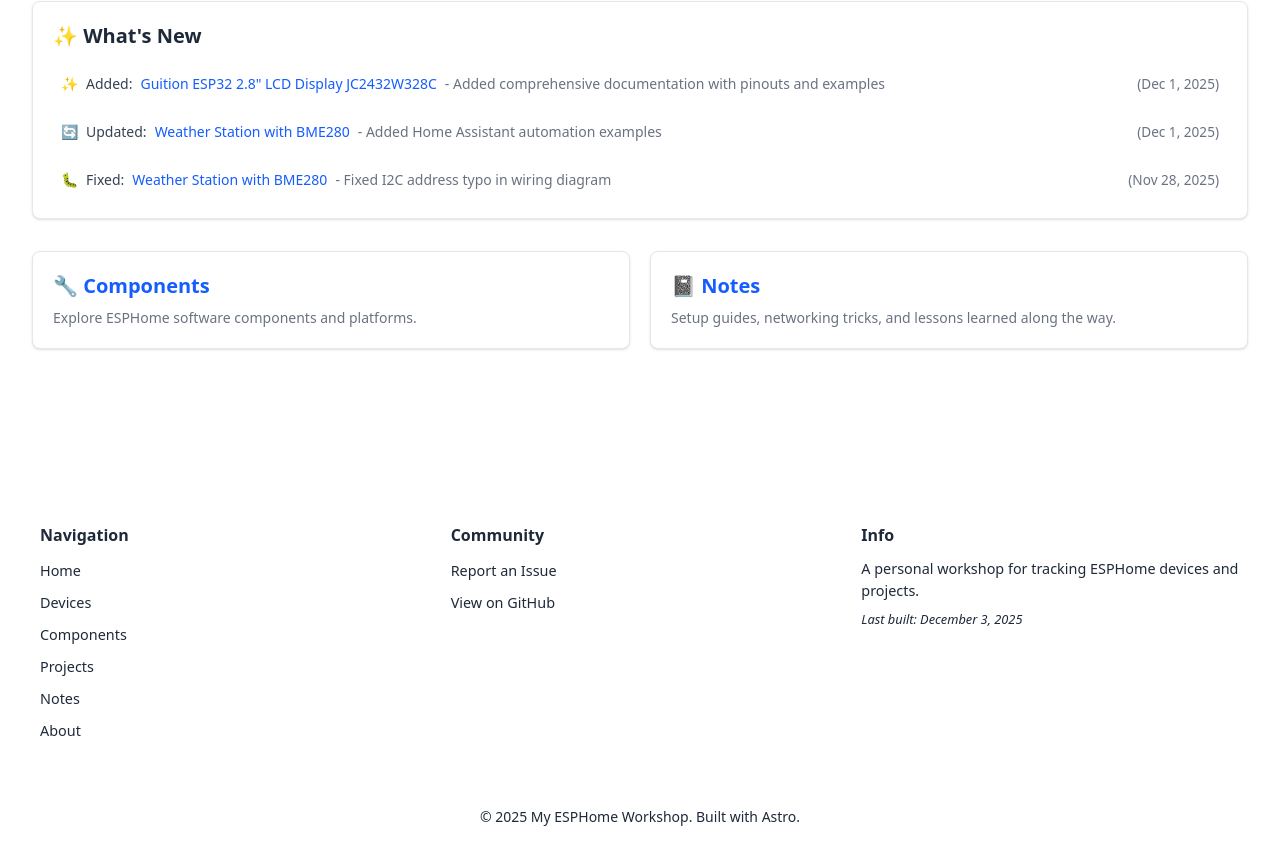
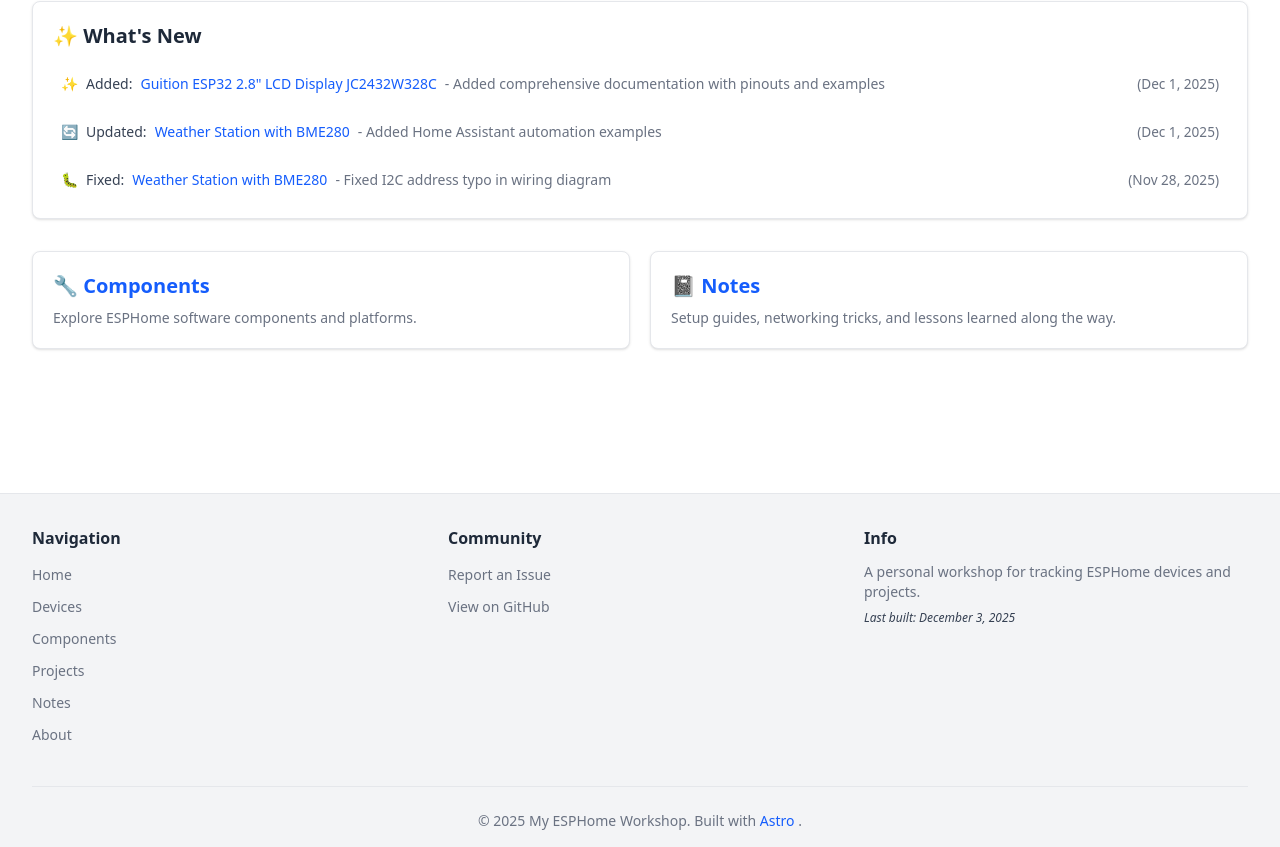
Before and after one commit to barbarachbc/esphome-workshop, an Astro site: page / in a window 1280 px wide. Shown: the part 1054-1901 px from the top of the page. Built offline with nearby package versions, Linux system fonts and the light colour scheme; Astro itself is replaced by a stand-in of ours.

Commit message:
migrated footer to tailwindcss

```diff
--- a/src/components/Footer.astro
+++ b/src/components/Footer.astro
@@ -9,129 +9,68 @@ const buildDate = new Date().toLocaleDateString('en-US', {
 });
 ---
 
-<footer>
-  <div class="footer-content">
-    <div class="footer-section">
-      <h3>Navigation</h3>
-      <ul>
-        <li><a href="/">Home</a></li>
-        <li><a href="/devices">Devices</a></li>
-        <li><a href="/components">Components</a></li>
-        <li><a href="/projects">Projects</a></li>
-        <li><a href="/notes">Notes</a></li>
-        <li><a href="/about">About</a></li>
+<footer class="mt-16 pt-8 pb-4 px-8 bg-gray-100 border-t border-gray-200">
+  <div class="max-w-7xl mx-auto grid grid-cols-1 md:grid-cols-[repeat(auto-fit,minmax(200px,1fr))] gap-8 mb-8">
+    <div>
+      <h3 class="text-base font-semibold m-0 mb-3 text-gray-800">Navigation</h3>
+      <ul class="list-none p-0 m-0">
+        <li class="mb-2">
+          <a href="/" class="text-gray-500 no-underline text-sm transition-colors duration-200 hover:text-blue-600">Home</a>
+        </li>
+        <li class="mb-2">
+          <a href="/devices" class="text-gray-500 no-underline text-sm transition-colors duration-200 hover:text-blue-600">Devices</a>
+        </li>
+        <li class="mb-2">
+          <a href="/components" class="text-gray-500 no-underline text-sm transition-colors duration-200 hover:text-blue-600">Components</a>
+        </li>
+        <li class="mb-2">
+          <a href="/projects" class="text-gray-500 no-underline text-sm transition-colors duration-200 hover:text-blue-600">Projects</a>
+        </li>
+        <li class="mb-2">
+          <a href="/notes" class="text-gray-500 no-underline text-sm transition-colors duration-200 hover:text-blue-600">Notes</a>
+        </li>
+        <li class="mb-2">
+          <a href="/about" class="text-gray-500 no-underline text-sm transition-colors duration-200 hover:text-blue-600">About</a>
+        </li>
       </ul>
     </div>
 
-    <div class="footer-section">
-      <h3>Community</h3>
-      <ul>
-        <li><a href={siteConfig.github.issuesUrl} target="_blank" rel="noopener noreferrer">Report an Issue</a></li>
-        <li><a href={`https://github.com/${siteConfig.github.repo}`} target="_blank" rel="noopener noreferrer">View on GitHub</a></li>
+    <div>
+      <h3 class="text-base font-semibold m-0 mb-3 text-gray-800">Community</h3>
+      <ul class="list-none p-0 m-0">
+        <li class="mb-2">
+          <a href={siteConfig.github.issuesUrl} target="_blank" rel="noopener noreferrer"
+             class="text-gray-500 no-underline text-sm transition-colors duration-200 hover:text-blue-600">
+            Report an Issue
+          </a>
+        </li>
+        <li class="mb-2">
+          <a href={`https://github.com/${siteConfig.github.repo}`} target="_blank" rel="noopener noreferrer"
+             class="text-gray-500 no-underline text-sm transition-colors duration-200 hover:text-blue-600">
+            View on GitHub
+          </a>
+        </li>
       </ul>
     </div>
 
-    <div class="footer-section">
-      <h3>Info</h3>
-      <p class="footer-text">
+    <div>
+      <h3 class="text-base font-semibold m-0 mb-3 text-gray-800">Info</h3>
+      <p class="text-gray-500 text-sm m-0 mb-2">
         A personal workshop for tracking ESPHome devices and projects.
       </p>
-      <p class="footer-meta">
+      <p class="text-gray-700 text-xs m-0 italic">
         Last built: {buildDate}
       </p>
     </div>
   </div>
 
-  <div class="footer-bottom">
-    <p>&copy; {currentYear} My ESPHome Workshop. Built with <a href="https://astro.build" target="_blank" rel="noopener noreferrer">Astro</a>.</p>
+  <div class="max-w-7xl mx-auto pt-6 border-t border-gray-200 text-center">
+    <p class="text-gray-500 text-sm m-0">
+      &copy; {currentYear} My ESPHome Workshop. Built with
+      <a href="https://astro.build" target="_blank" rel="noopener noreferrer"
+         class="text-blue-600 no-underline hover:underline">
+        Astro
+      </a>.
+    </p>
   </div>
 </footer>
-
-<style>
-  footer {
-    margin-top: 4rem;
-    padding: 2rem 2rem 1rem;
-    background-color: var(--light-gray);
-    border-top: 1px solid var(--border);
-  }
-
-  .footer-content {
-    max-width: 1200px;
-    margin: 0 auto;
-    display: grid;
-    grid-template-columns: repeat(auto-fit, minmax(200px, 1fr));
-    gap: 2rem;
-    margin-bottom: 2rem;
-  }
-
-  .footer-section h3 {
-    font-size: 1rem;
-    font-weight: 600;
-    margin: 0 0 0.75rem 0;
-    color: var(--text);
-  }
-
-  .footer-section ul {
-    list-style: none;
-    padding: 0;
-    margin: 0;
-  }
-
-  .footer-section li {
-    margin-bottom: 0.5rem;
-  }
-
-  .footer-section a {
-    color: var(--gray);
-    text-decoration: none;
-    font-size: 0.9rem;
-    transition: color 0.2s;
-  }
-
-  .footer-section a:hover {
-    color: var(--accent);
-  }
-
-  .footer-text {
-    color: var(--gray);
-    font-size: 0.9rem;
-    margin: 0 0 0.5rem 0;
-  }
-
-  .footer-meta {
-    color: var(--gray-dark);
-    font-size: 0.8rem;
-    margin: 0;
-    font-style: italic;
-  }
-
-  .footer-bottom {
-    max-width: 1200px;
-    margin: 0 auto;
-    padding-top: 1.5rem;
-    border-top: 1px solid var(--border);
-    text-align: center;
-  }
-
-  .footer-bottom p {
-    color: var(--gray);
-    font-size: 0.875rem;
-    margin: 0;
-  }
-
-  .footer-bottom a {
-    color: var(--accent);
-    text-decoration: none;
-  }
-
-  .footer-bottom a:hover {
-    text-decoration: underline;
-  }
-
-  @media (max-width: 768px) {
-    .footer-content {
-      grid-template-columns: 1fr;
-      gap: 1.5rem;
-    }
-  }
-</style>
```
